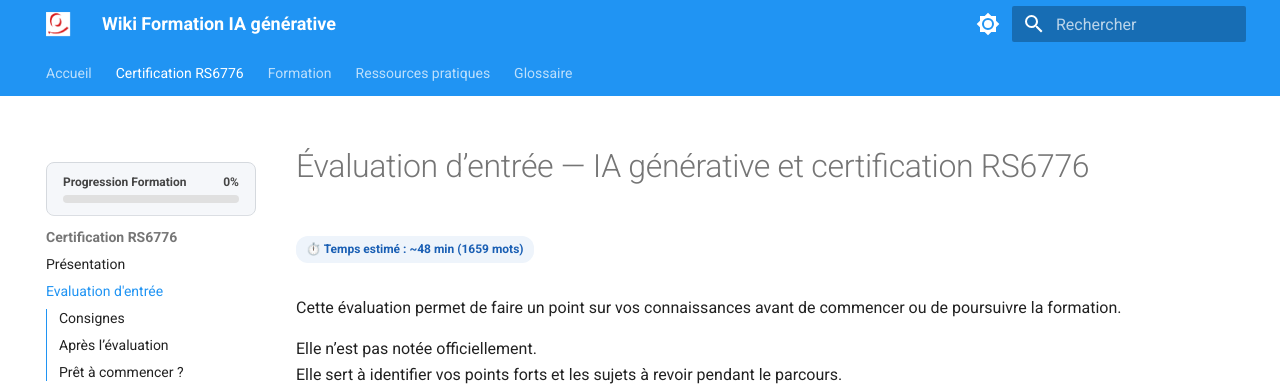
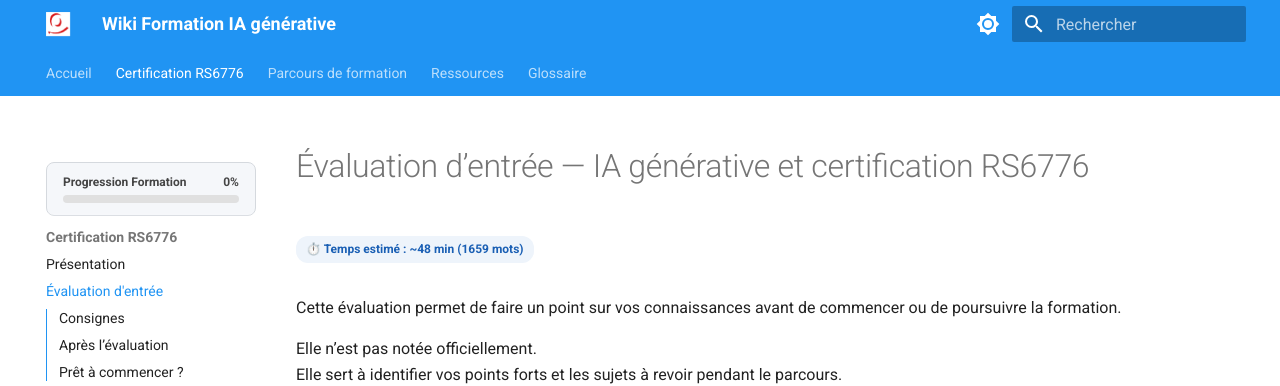
Before and after one commit to pierre-l-hue/wiki-formation-ia, an MkDocs documentation site: the page built from docs/evaluation-entree.md, in a window 1280 px wide and 900 px high. Shown: the top 386 px of the window. Built offline with MkDocs 1.6.1 and Material for MkDocs 9.7.7, drawn with Linux system fonts in a browser that asks for light colours; some of the changed lines change nothing that is shown.

Commit message:
Update mkdocs.yml

```diff
--- a/mkdocs.yml
+++ b/mkdocs.yml
@@ -45,10 +45,12 @@
 
 nav:
   - Accueil: index.md
+
   - Certification RS6776:
       - Présentation: certification-rs6776.md
-      - Evaluation d'entrée: evaluation-entree.md
-  - Formation:
+      - Évaluation d'entrée: evaluation-entree.md
+
+  - Parcours de formation:
       - H0 — Lancement: formation/h0.md
       - H1 — Fondamentaux IA + ROFT: formation/h1.md
       - H2 — Stratégie d'implémentation IA: formation/h2.md
@@ -58,19 +60,22 @@
       - H6 — Accessibilité et inclusivité: formation/h6.md
       - H7 — Éthique, IA Act, biais: formation/h7.md
       - Quiz final: formation/quiz-final.md
-  - Ressources pratiques:
-      - Cas pratiques métiers:
+
+  - Ressources:
+      - Cas pratiques:
           - Vue d'ensemble: cas-pratiques/index.md
           - Assistant administratif: cas-pratiques/assistant-administratif.md
           - Communication: cas-pratiques/communication.md
           - Ressources humaines: cas-pratiques/rh.md
-      - Templates pratiques:
+
+      - Templates et méthodes:
           - Anonymisation: anonymisation.md
           - Prompt CROFT: prompt-croft.md
           - Prompt visuel: prompt-visuel.md
           - Audit de biais: audit-biais.md
           - Checklist accessibilité: checklist-accessibilite.md
-      - Fiches outils:
+
+      - Outils d'IA:
           - Comparatif LLM: outils/comparatif.md
           - ChatGPT: outils/chatgpt.md
           - Claude: outils/claude.md
@@ -79,12 +84,14 @@
           - Copilot: outils/copilot.md
           - Perplexity: outils/perplexity.md
           - 4D Fluency: outils/4d-fluency.md
-      - Sources officielles: sources-officielles.md
-      - Articles:
-          - Vue d'ensemble: articles/index.md
+
+      - Veille et approfondissement:
+          - Sources officielles: sources-officielles.md
+          - Articles: articles/index.md
           - Prompting avancé (Few-shot & Chain-of-thought): articles/prompting-avance.md
           - Comment éviter la "perte de mémoire": articles/contexte-memoire.md
           - Réduire les hallucinations: articles/reduction-hallucinations.md
+
   - Glossaire: glossaire.md
 
 plugins:
```
